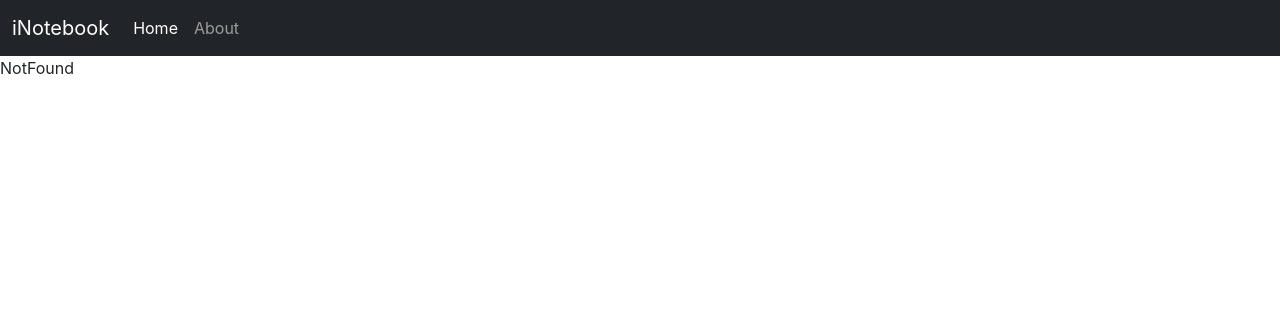
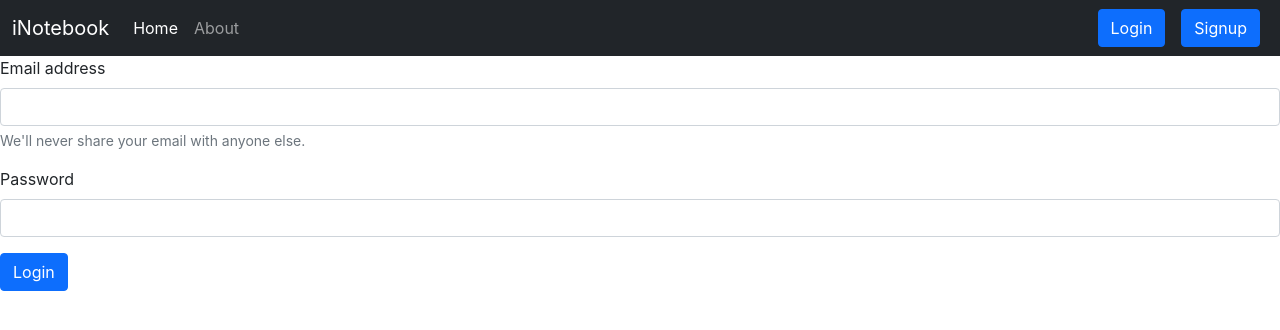
Before and after one commit to Devojoytip/iNotebook, a React (Create React App) app: page /login in a window 1280 px wide. Shown: the top 330 px of the page. Built offline with nearby package versions, Linux system fonts and the light colour scheme.

Commit message:
Login done

```diff
--- a/src/App.js
+++ b/src/App.js
@@ -1,8 +1,10 @@
 import './App.css';
 import About from './components/About';
 import Home from './components/Home';
+import Login from './components/Login';
 import Navbar from './components/Navbar';
 import NotFound from './components/NotFound';
+import Signup from './components/Signup';
 import NoteState from './context/Notes/NoteState';
 
 import {
@@ -22,6 +24,10 @@ function App() {
             </Route>
             <Route exact path="/home" element={<Home />}>
             </Route>
+            <Route exact path="/login" element={<Login />}>
+            </Route>
+            <Route exact path="/signup" element={<Signup />}>
+            </Route>
             <Route exact path="/" element={<Home />}>
             </Route>
             <Route path="*" element={<NotFound />} />
--- /dev/null
+++ b/src/components/Login.js
@@ -0,0 +1,56 @@
+import React, {useState} from 'react'
+import { useNavigate } from 'react-router-dom'
+
+
+const Login = () => {
+
+    const [credentials, setCredentials] = useState({ email: "", password: "" })
+
+    let navigate = useNavigate(); // to redirect to pages
+
+    const handleSubmit = async (e) => {
+        e.preventDefault();
+        const response = await fetch("http://localhost:5000/api/auth/login", {
+            method: 'POST',
+            headers: {
+                'Content-Type': 'application/json'
+            },
+            body: JSON.stringify({ email: credentials.email, password: credentials.password })
+        });
+        const json = await response.json()
+        console.log(json);
+
+        if (json.success){
+            // Save the auth token and redirect
+            localStorage.setItem('token', json.authtoken);
+            navigate("/");
+
+        }
+        else{
+            alert("Invalid credentials");
+        }
+    }
+
+    const onChange = (e) => {
+        setCredentials({ ...credentials, [e.target.name]: e.target.value })
+    }
+
+    return (
+        <div>
+            <form onSubmit={handleSubmit}>
+                <div className="mb-3" onSubmit={handleSubmit}>
+                    <label htmlFor="email" className="form-label">Email address</label>
+                    <input type="email" className="form-control" id="email" name='email' aria-describedby="emailHelp" value={credentials.email} onChange={onChange} />
+                    <div id="emailHelp" className="form-text">We'll never share your email with anyone else.</div>
+                </div>
+                <div className="mb-3">
+                    <label htmlFor="exampleInputPassword1" className="form-label">Password</label>
+                    <input type="password" className="form-control" id="password" name='password' value={credentials.password} onChange={onChange} />
+                </div>
+                <button type="submit" className="btn btn-primary">Login</button>
+            </form>
+        </div>
+    )
+}
+
+export default Login
--- a/src/components/Navbar.js
+++ b/src/components/Navbar.js
@@ -20,6 +20,11 @@ const Navbar = () => {
 
       </ul>
 
+      <form className='d-flex'>
+        <Link className="btn btn-primary mx-2" to="/login">Login</Link>
+        <Link className="btn btn-primary mx-2" to="/signup">Signup</Link>
+      </form>
+
     </div>
   </div>
 </nav>
--- /dev/null
+++ b/src/components/Signup.js
@@ -0,0 +1,11 @@
+import React from 'react'
+
+const Signup = () => {
+  return (
+    <div>
+
+    </div>
+  )
+}
+
+export default Signup
```
